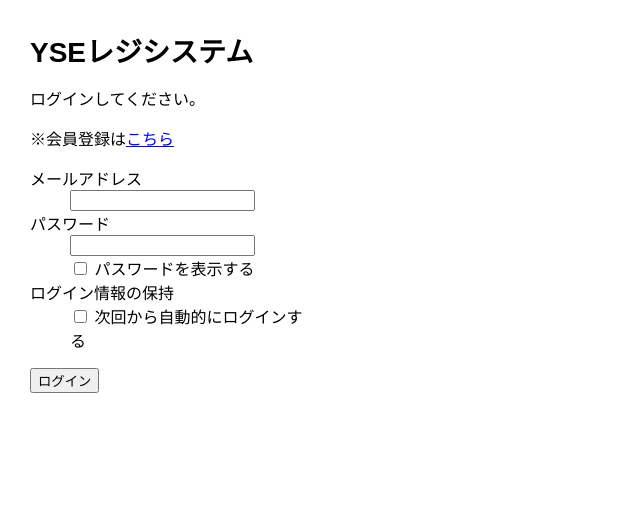
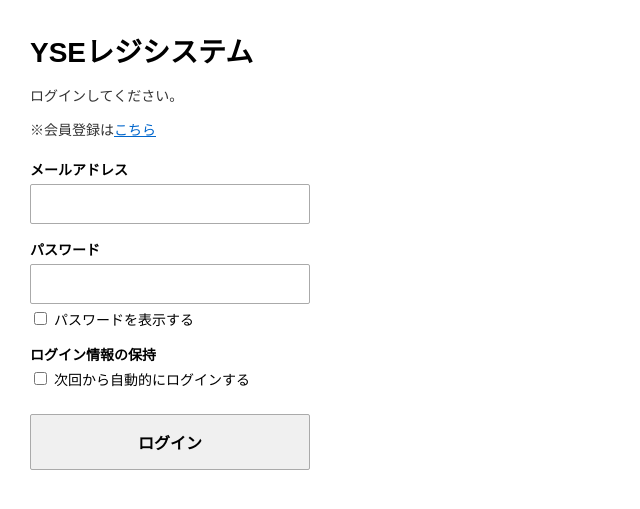
Before and after one commit to 250116pc-jpg/application01-YSE, a PHP site: page /login.php in a window 1280 px wide. Shown: the top 509 px of the page, without its empty margins (0-640 px from the left). Run offline with PHP 8.4, Linux system fonts and the light colour scheme.

Commit message:
Update style.css

```diff
--- a/style.css
+++ b/style.css
@@ -17,25 +17,24 @@ h1 {
 }
 
 .screen {
-    position: relative; /* 追加：子要素(記号)の絶対配置の基準にする */
+    position: relative;
     background-color: #000;
     border: 3px solid #32cd32;
     color: #fff;
     text-align: right;
-    padding: 22px 10px 8px 10px; /* 上部の余白を広げて記号のスペースを確保 */
+    padding: 22px 10px 8px 10px;
     font-size: 24px;
     margin-bottom: 20px;
     min-height: 60px;
     box-sizing: border-box;
 }
 
-/* 追加：右上の記号表示用のスタイル */
 .op-indicator {
     position: absolute;
     top: 5px;
     right: 10px;
     font-size: 14px;
-    color: #ccc; /* メイン数字より少し控えめな色 */
+    color: #ccc;
     min-height: 14px;
 }
 
@@ -71,3 +70,85 @@ button:active {
     grid-row: span 2;
     height: 100%;
 }
+
+/* =========================================
+   ログイン画面 (login.php) 用の追加スタイル
+   (レジのレイアウトに合わせるための設定)
+========================================= */
+.login-lead {
+    font-size: 14px;
+    margin-bottom: 20px;
+    color: #333;
+}
+
+.login-lead a {
+    color: #0066cc;
+}
+
+.login-error {
+    color: red;
+    font-size: 14px;
+    font-weight: bold;
+    margin-bottom: 10px;
+}
+
+.login-form dl {
+    margin: 0;
+    padding: 0;
+}
+
+.login-form dt {
+    font-size: 14px;
+    font-weight: bold;
+    margin-top: 15px;
+    margin-bottom: 5px;
+}
+
+.login-form dd {
+    margin: 0;
+}
+
+.login-form input[type="text"],
+.login-form input[type="password"] {
+    width: 100%;
+    box-sizing: border-box;
+    padding: 10px;
+    font-size: 16px;
+    border: 1px solid #aaa;
+    border-radius: 2px;
+}
+
+.checkbox-wrap {
+    font-size: 14px;
+    margin-top: 5px;
+}
+
+.checkbox-wrap label {
+    cursor: pointer;
+}
+
+/* ログインボタンをレジのボタンデザインに合わせる */
+.login-btn-wrap {
+    margin-top: 25px;
+    display: grid;
+}
+
+.btn-submit {
+    background-color: #f0f0f0;
+    border: 1px solid #aaa;
+    padding: 15px 0;
+    font-size: 16px;
+    cursor: pointer;
+    box-sizing: border-box;
+    border-radius: 2px;
+    width: 100%;
+    font-weight: bold;
+}
+
+.btn-submit:hover {
+    background-color: #e5e5e5;
+}
+
+.btn-submit:active {
+    background-color: #dcdcdc;
+}
```
